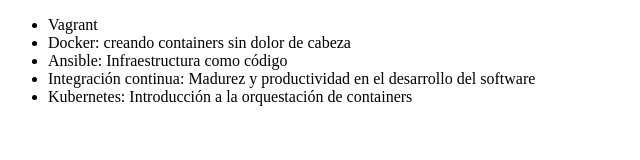
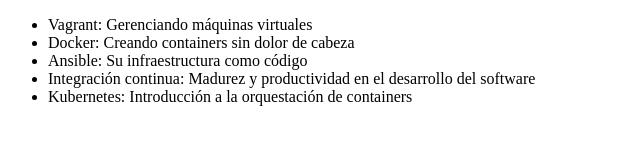
Before and after one commit to andrepijg/alura-git, a plain HTML site: page index.html in a window 1280 px wide. Shown: the whole page, without its empty margins (0-640 px from the left). Drawn offline with Linux system fonts and the light colour scheme.

Commit message:
proyecto final

```diff
--- a/index.html
+++ b/index.html
@@ -6,9 +6,9 @@
 </head>
 <body>
      <ul>
-         <li> Vagrant </li>
-         <li> Docker: creando containers sin dolor de cabeza </li>
-         <li> Ansible: Infraestructura como código </li>
+         <li> Vagrant: Gerenciando máquinas virtuales </li>
+         <li> Docker: Creando containers sin dolor de cabeza </li>
+         <li> Ansible: Su infraestructura como código </li>
          <li> Integración continua: Madurez y productividad en el desarrollo del software </li>
          <li> Kubernetes: Introducción a la orquestación de containers</li>
      </ul>
```
